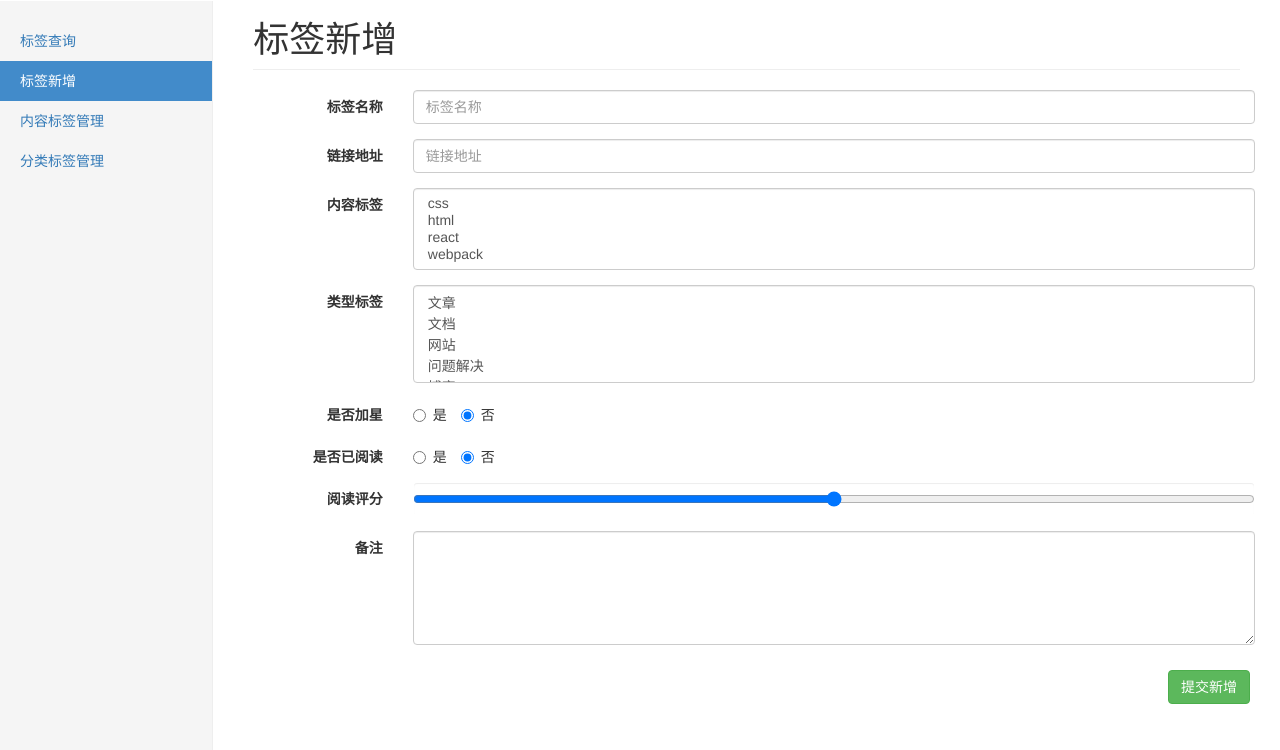
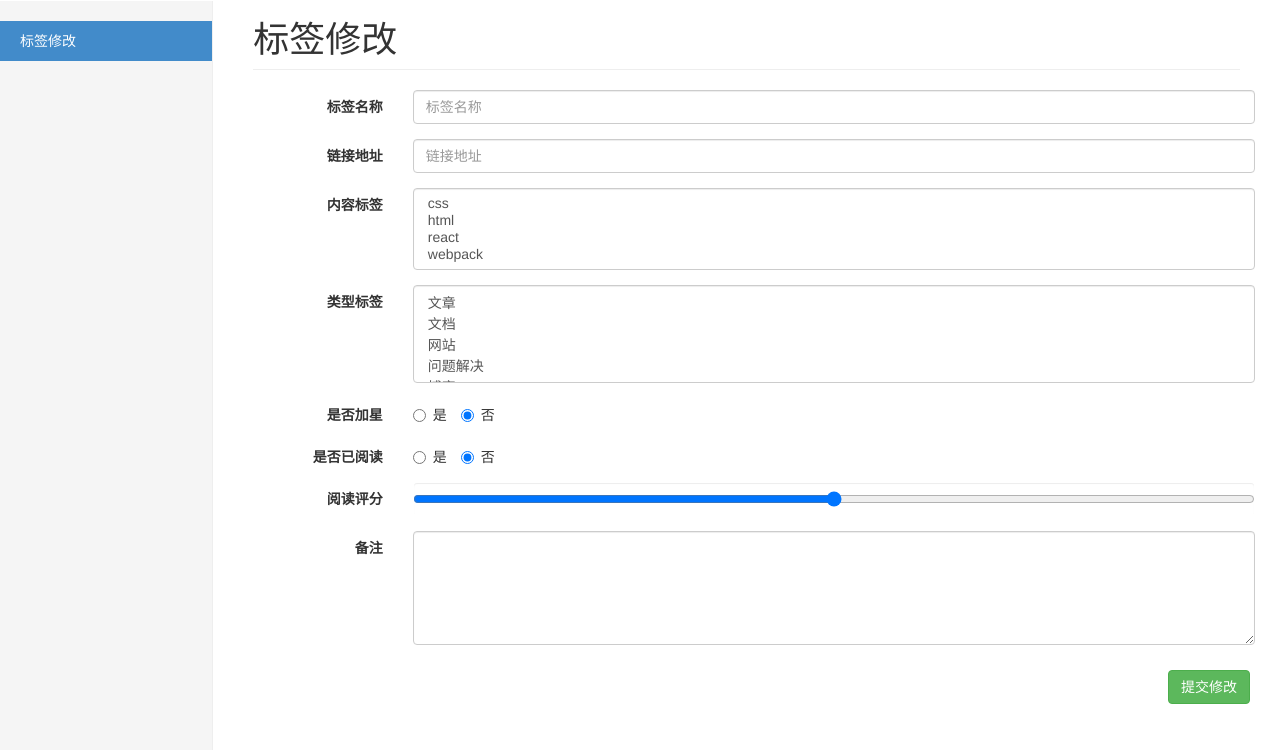
Before and after one commit to lyt9304/myTagSystem, a PHP site: page /modifyBookmark.php?id=1 in a window 1280 px wide. Shown: the part 50-800 px from the top of the page. Run offline with PHP 8.4, Linux system fonts and the light colour scheme; data comes from the database, SQL or seed files in the repository; data that the repository does not hold is empty; some libraries are stand-ins or nearby versions.

Commit message:
modify some text and refresh page

```diff
--- a/modifyBookmark.php
+++ b/modifyBookmark.php
@@ -45,15 +45,12 @@ $type_tags=getAllTags("type_tag");
     <div class="row">
         <div class="col-sm-3 col-md-2 sidebar">
             <ul class="nav nav-sidebar">
-                <li><a href="index.php">标签查询 <span class="sr-only">(current)</span></a></li>
-                <li class="active"><a href="newBookmark.php">标签新增</a></li>
-                <li><a href="contentTag.php">内容标签管理</a></li>
-                <li><a href="typeTag.php">分类标签管理</a></li>
+                <li class="active"><a href="#">标签修改</a></li>
             </ul>
         </div>
         <div class="col-sm-9 col-sm-offset-3 col-md-10 col-md-offset-2 main">
 
-            <h1 class="page-header">标签新增</h1>
+            <h1 class="page-header">标签修改</h1>
 
             <div class="row">
                 <form class="form-horizontal" id="new-tag-form">
@@ -184,7 +181,7 @@ $type_tags=getAllTags("type_tag");
 
                     <div class="form-group">
                         <div class="col-sm-offset-2 col-sm-10">
-                            <button type="submit" class="btn btn-success save-tag">提交新增</button>
+                            <button type="submit" class="btn btn-success save-tag">提交修改</button>
                         </div>
                     </div>
                 </form>
@@ -220,6 +217,7 @@ $type_tags=getAllTags("type_tag");
                 function(data){
                     if(data.status==1){
                         alert("保存成功!");
+                        window.location.href="index.php";
                     }else{
                         alert("保存失败!");
                     }
--- a/newBookmark.php
+++ b/newBookmark.php
@@ -180,6 +180,7 @@ $type_tags=getAllTags("type_tag");
                 function(data){
                     if(data.status==1){
                         alert("保存成功!");
+                        window.location.reload();
                     }else{
                         alert("保存失败!");
                     }
```
Also changed, not shown: index.php (+9 -3 lines), php一点问题.md (+11 -0 lines).
